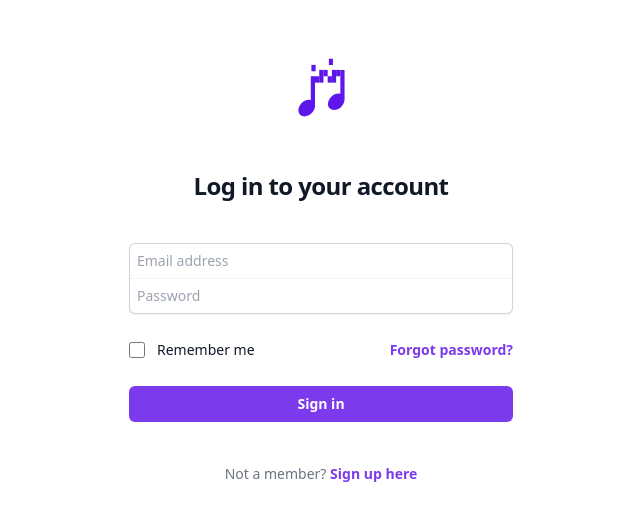
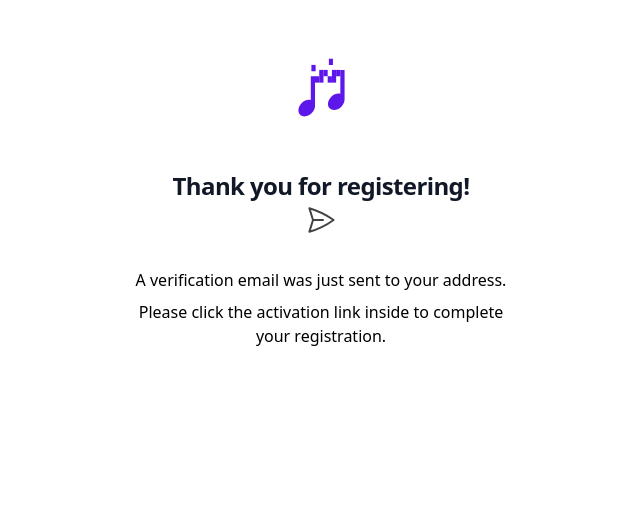
Before and after one commit to tadashibashi/vgmuse, a React (Vite) app in the folder frontend/: page /auth/email-sent in a window 1280 px wide. Shown: the top 520 px of the page, without its empty margins (319-959 px from the left). Built offline with nearby package versions, Linux system fonts and the light colour scheme.

Commit message:
update Validation email sent page

```diff
--- a/frontend/src/pages/auth/ValidationEmailSentPage.tsx
+++ b/frontend/src/pages/auth/ValidationEmailSentPage.tsx
@@ -1,86 +1,21 @@
 import AuthHeader from "../../components/AuthHeader";
 import Form from "../../components/Form.tsx";
 import urls from "../../urls";
+import {Link} from "react-router-dom";
 
-import {Link} from "react-router-dom";
+import {PaperAirplaneIcon} from "@heroicons/react/24/outline";
 
 
 export default function ValidationEmailSentPage() {
     return (
         <div className="flex min-h-full flex-1 flex-col justify-center px-6 py-12 lg:px-8">
-            <AuthHeader headerText="Log in to your account" />
+            <AuthHeader headerText="Thank you for registering!" className="mb-4"/>
+            <PaperAirplaneIcon className="mx-auto animate-pulse -mb-2" width="4vmin" />
+            <div className="mt-10 sm:mx-auto sm:w-full sm:max-w-sm">
+                <p className="text-center mb-2">A verification email was just sent to your address.</p>
+                <p className="text-center">Please click the activation link inside to complete your registration.</p>
+            </div>
 
-            <div className="mt-10 sm:mx-auto sm:w-full sm:max-w-sm border-gray-100">
-                <Form action="/" className="space-y-6" method="POST">
-                    <div className="relative -space-y-px rounded-md shadow-sm">
-                        <div className="pointer-events-none absolute inset-0 z-10 rounded-md ring-1 ring-inset ring-gray-300" />
-                        <div>
-                            <label htmlFor="email-address" className="sr-only">
-                                Email address
-                            </label>
-                            <input
-                                id="email-address"
-                                name="email"
-                                type="email"
-                                autoComplete="email"
-                                required
-                                className="relative block w-full rounded-t-md border-0 py-1.5 px-2 text-gray-900 ring-1 ring-inset ring-gray-100 placeholder:text-gray-400 focus:z-10 focus:ring-2 focus:ring-inset focus:ring-violet-600 sm:text-sm sm:leading-6"
-                                placeholder="Email address"
-                            />
-                        </div>
-                        <div>
-                            <label htmlFor="password" className="sr-only">
-                                Password
-                            </label>
-                            <input
-                                id="password"
-                                name="password"
-                                type="password"
-                                autoComplete="current-password"
-                                required
-                                className="relative block w-full rounded-b-md border-0 py-1.5 px-2 text-gray-900 ring-1 ring-inset ring-gray-100 placeholder:text-gray-400 focus:z-10 focus:ring-2 focus:ring-inset focus:ring-violet-600 sm:text-sm sm:leading-6"
-                                placeholder="Password"
-                            />
-                        </div>
-                    </div>
-
-                    <div className="flex items-center justify-between">
-                        <div className="flex items-center">
-                            <input
-                                id="remember-me"
-                                name="remember-me"
-                                type="checkbox"
-                                className="h-4 w-4 rounded border-gray-300 text-violet-600 focus:ring-violet-600"
-                            />
-                            <label htmlFor="remember-me" className="ml-3 block text-sm leading-6 text-gray-900">
-                                Remember me
-                            </label>
-                        </div>
-
-                        <div className="text-sm leading-6">
-                            <Link to={urls.userSignUp.path} className="font-semibold text-violet-600 hover:text-violet-500">
-                                Forgot password?
-                            </Link>
-                        </div>
-                    </div>
-
-                    <div>
-                        <button
-                            type="submit"
-                            className="flex w-full justify-center rounded-md bg-violet-600 px-3 py-1.5 text-sm font-semibold leading-6 text-white hover:bg-violet-500 focus-visible:outline focus-visible:outline-2 focus-visible:outline-offset-2 focus-visible:outline-violet-600"
-                        >
-                            Sign in
-                        </button>
-                    </div>
-                </Form>
-
-                <p className="mt-10 text-center text-sm text-gray-500">
-                    Not a member?{' '}
-                    <Link to={urls.userSignUp.path} className="font-semibold leading-6 text-violet-600 hover:text-violet-500">
-                        Sign up here
-                    </Link>
-                </p>
-            </div>
         </div>
     );
 }
```
